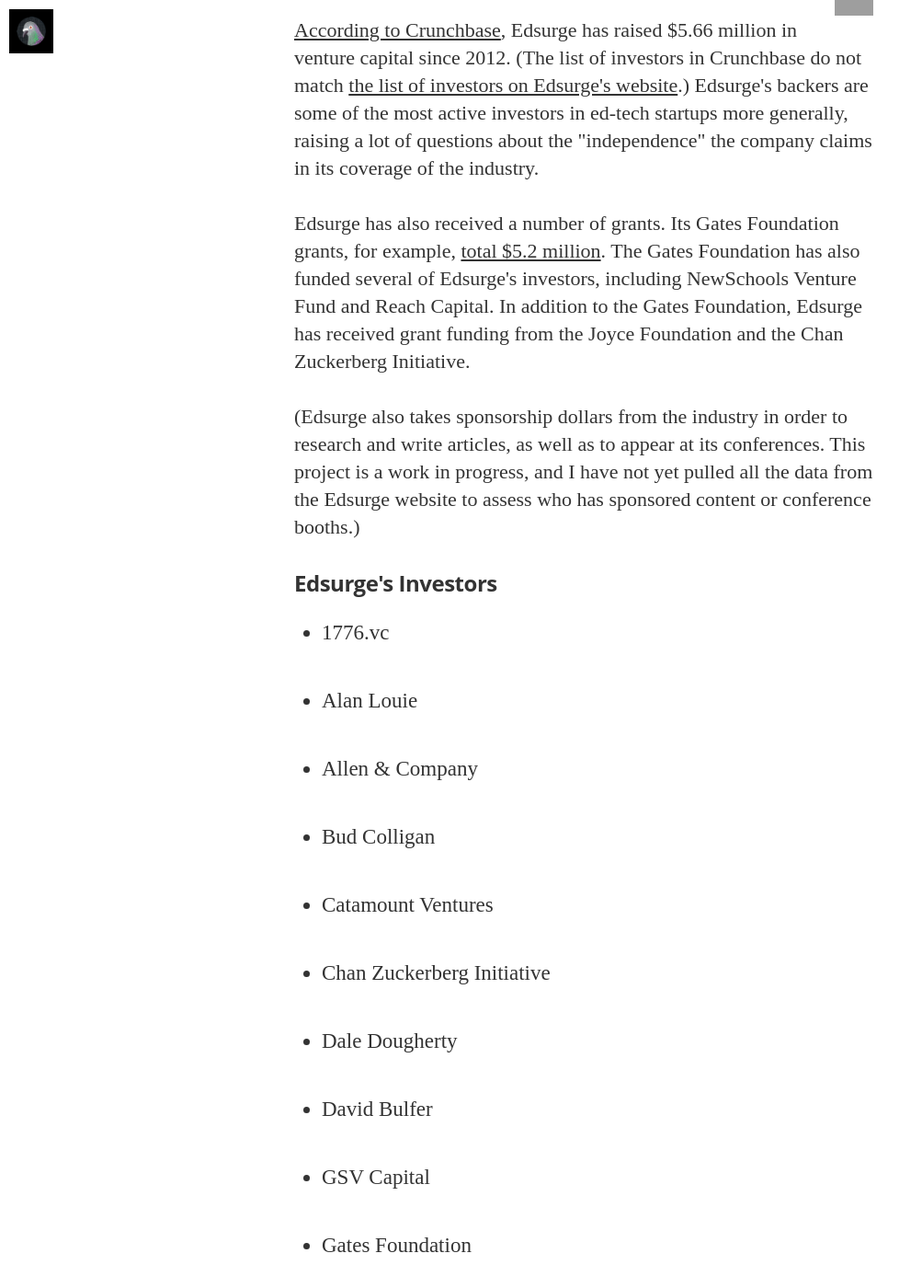
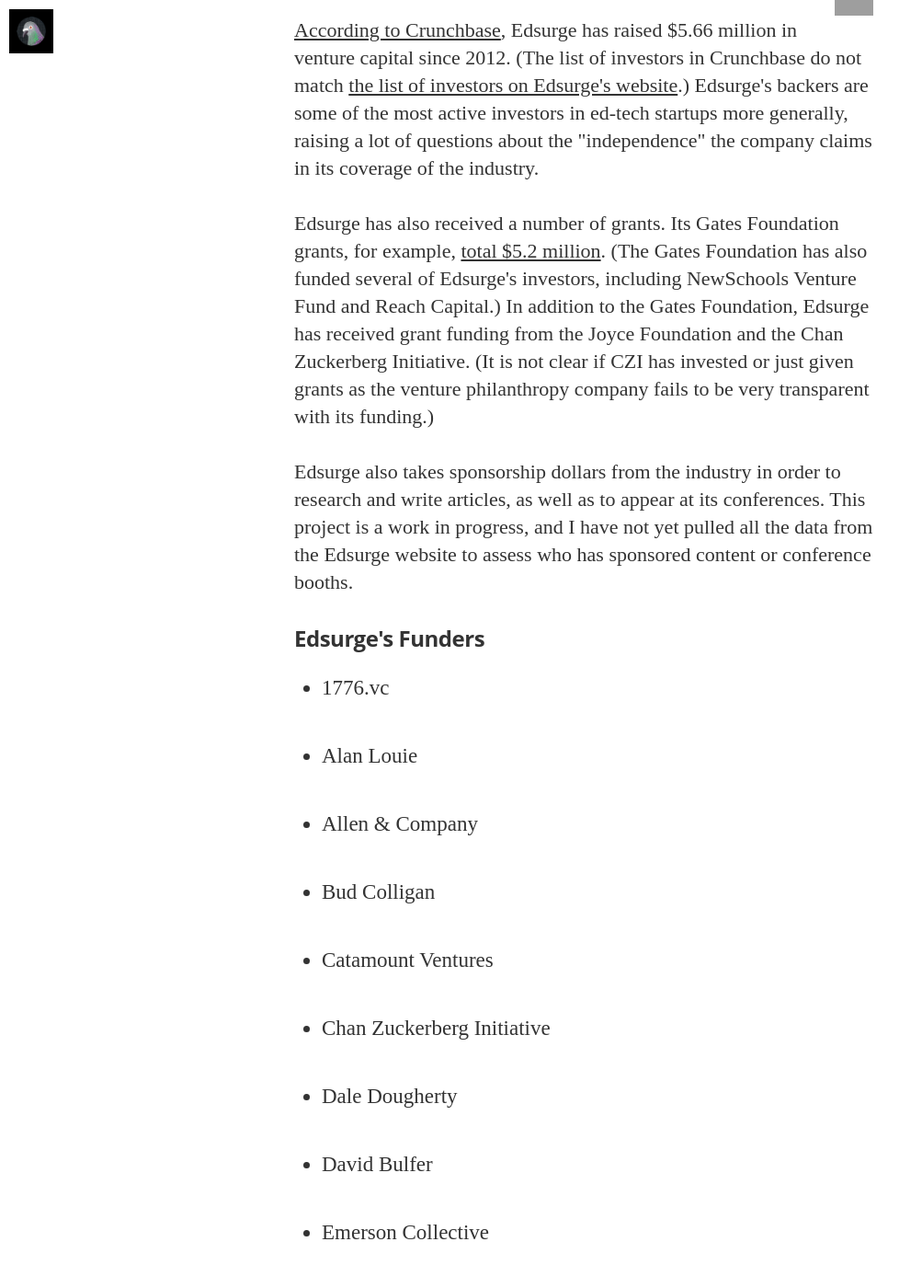
Before and after one commit to HackEducation/funding, a Jekyll site: the page built from edsurge.html, in a window 1280 px wide and 1400 px high, scrolled down 836 px. Shown: the whole window at 92% size, without its empty margins (0-1003 px from the left). Built offline with Jekyll 4.4.1, drawn with Linux system fonts in a browser that asks for light colours; nearby versions of some CDN libraries; some web fonts are replaced; some of the changed text lies outside the part shown; grey boxes are pictures that could not be loaded.

Commit message:
update with Emerson Collective funding

```diff
--- a/_data/edsurge/investors.yaml
+++ b/_data/edsurge/investors.yaml
@@ -122,3 +122,7 @@
   Date: Unknown
   Type: grant
   Notes: 'Grant amount: unknown'
+- Name: Emerson Collective
+  Date: unknown
+  Type: unknown
+  Notes: ''
--- a/edsurge.html
+++ b/edsurge.html
@@ -8,11 +8,11 @@
 
 <p><a href="https://www.crunchbase.com/organization/edsurge#/entity">According to Crunchbase</a>, Edsurge has raised $5.66 million in venture capital since 2012. (The list of investors in Crunchbase do not match <a href="http://about.edsurge.com/advisors_supporters/">the list of investors on Edsurge's website</a>.) Edsurge's backers are some of the most active investors in ed-tech startups more generally, raising a lot of questions about the "independence" the company claims in its coverage of the industry.</p>
 
-<p>Edsurge has also received a number of grants. Its Gates Foundation grants, for example, <a href="http://funding.hackeducation.com/gates-foundation.html">total $5.2 million</a>. The Gates Foundation has also funded several of Edsurge's investors, including NewSchools Venture Fund and  Reach Capital. In addition to the Gates Foundation, Edsurge has received grant funding from the Joyce Foundation and the Chan Zuckerberg Initiative.</p>
+<p>Edsurge has also received a number of grants. Its Gates Foundation grants, for example, <a href="http://funding.hackeducation.com/gates-foundation.html">total $5.2 million</a>. (The Gates Foundation has also funded several of Edsurge's investors, including NewSchools Venture Fund and  Reach Capital.) In addition to the Gates Foundation, Edsurge has received grant funding from the Joyce Foundation and the Chan Zuckerberg Initiative. (It is not clear if CZI has invested or just given grants as the venture philanthropy company fails to be very transparent with its funding.)</p>
 
-<p>(Edsurge also takes sponsorship dollars from the industry in order to research and write articles, as well as to appear at its conferences. This project is a work in progress, and I have not yet pulled all the data from the Edsurge website to assess who has sponsored content or conference booths.)</p>
+<p>Edsurge also takes sponsorship dollars from the industry in order to research and write articles, as well as to appear at its conferences. This project is a work in progress, and I have not yet pulled all the data from the Edsurge website to assess who has sponsored content or conference booths.</p>
 
-<h3>Edsurge's Investors</h3>
+<h3>Edsurge's Funders</h3>
 
 <br />
 
@@ -31,4 +31,4 @@
 {% endfor %}
 
 
-<p style="text-align: right; font-size:12px"><em>This data is powered by a GitHub repository: <a href="https://Hack-Education-Data.github.io/edsurge">Hack-Education-Data/edsurge</a>. Last updated 30 September 2017</em></p>
+<p style="text-align: right; font-size:12px"><em>This data is powered by a GitHub repository: <a href="https://Hack-Education-Data.github.io/edsurge">Hack-Education-Data/edsurge</a>. Last updated 2 November 2017</em></p>
```
